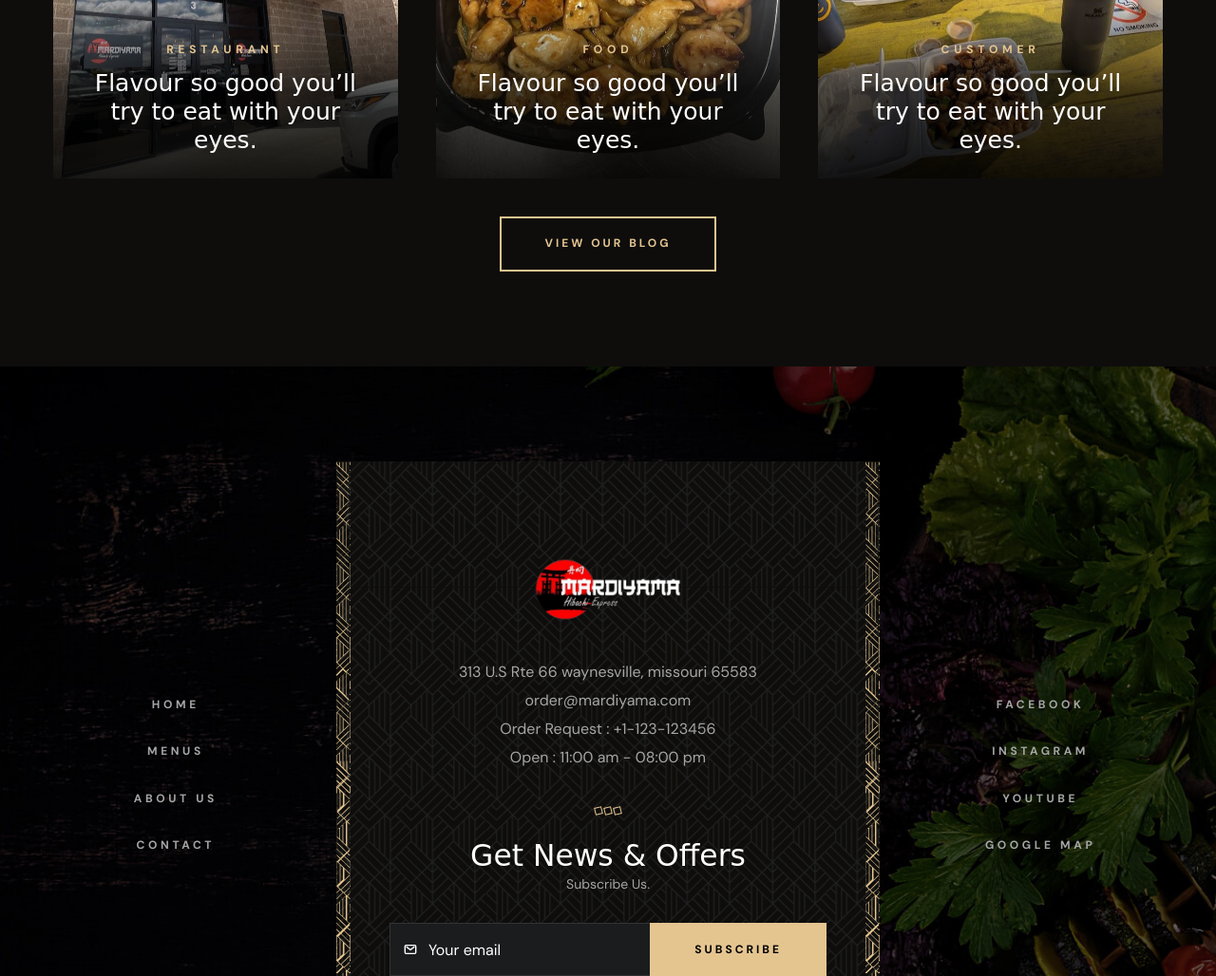
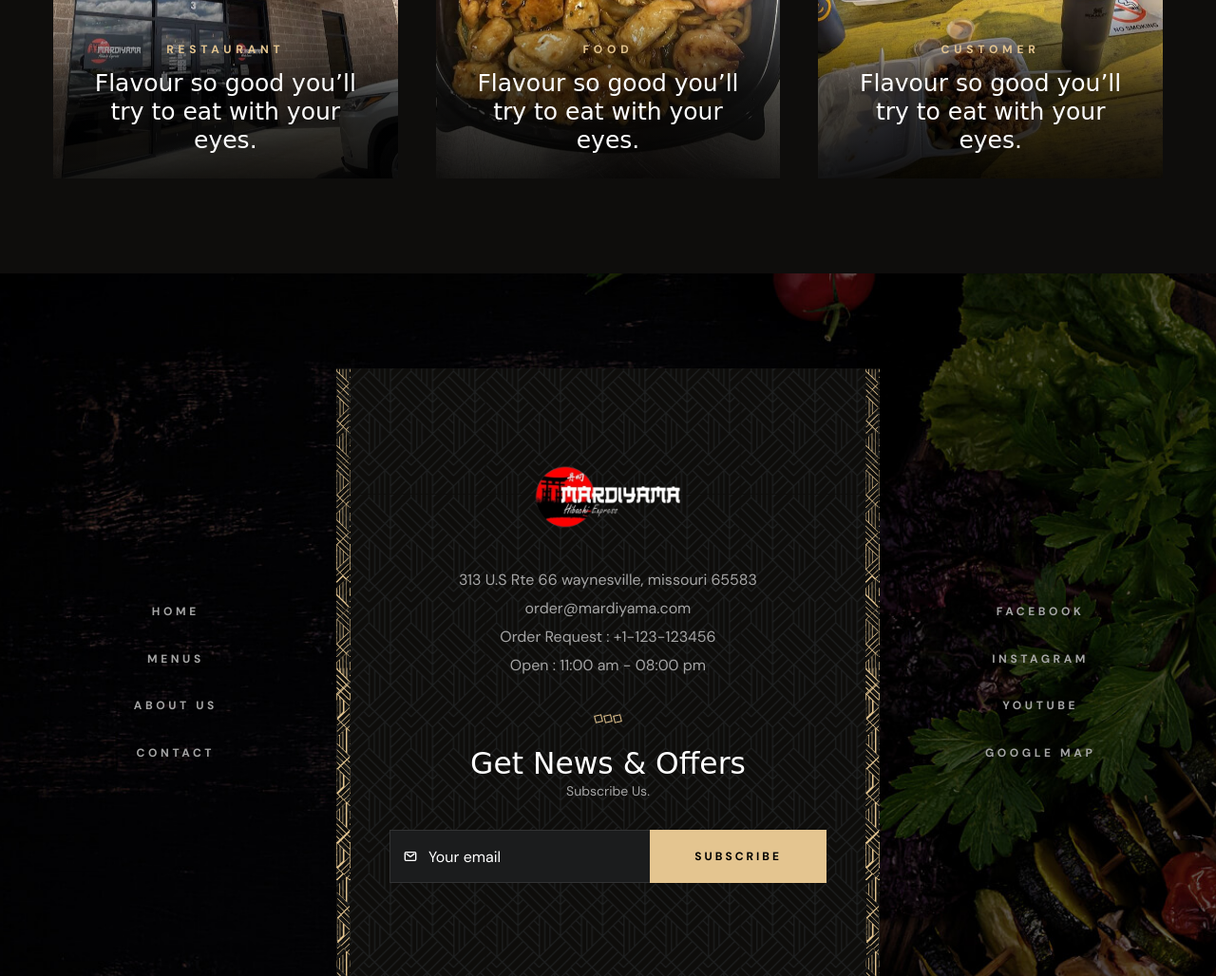
Before and after one commit to sahdanka13/mardiyama2, a plain HTML site: page index.html in a window 1280 px wide. Shown: the part 7705-8733 px from the top of the page at 95% size. Drawn offline with nearby package versions, Linux system fonts and the light colour scheme; files whose address does not match are found by name; a web font is replaced by a local one.

Commit message:
Add files via upload

```diff
--- a/index.html
+++ b/index.html
@@ -215,7 +215,7 @@
       </a>
 
       <button class="nav-open-btn" aria-label="open menu" data-nav-toggler>
-        <span class="line line-1"></span>
+        <span class="line line-1"></span>7y
         <span class="line line-2"></span>
         <span class="line line-3"></span>
       </button>
@@ -1219,11 +1219,7 @@
 
           </ul>
 
-          <a href="https://mardiyama-blog.vercel.app" class="btn btn-primary">
-            <span class="text text-1">View Our Blog</span>
 
-            <span class="text text-2" aria-hidden="true">View Our Blog</span>
-          </a>
 
         </div>
       </section>
```
